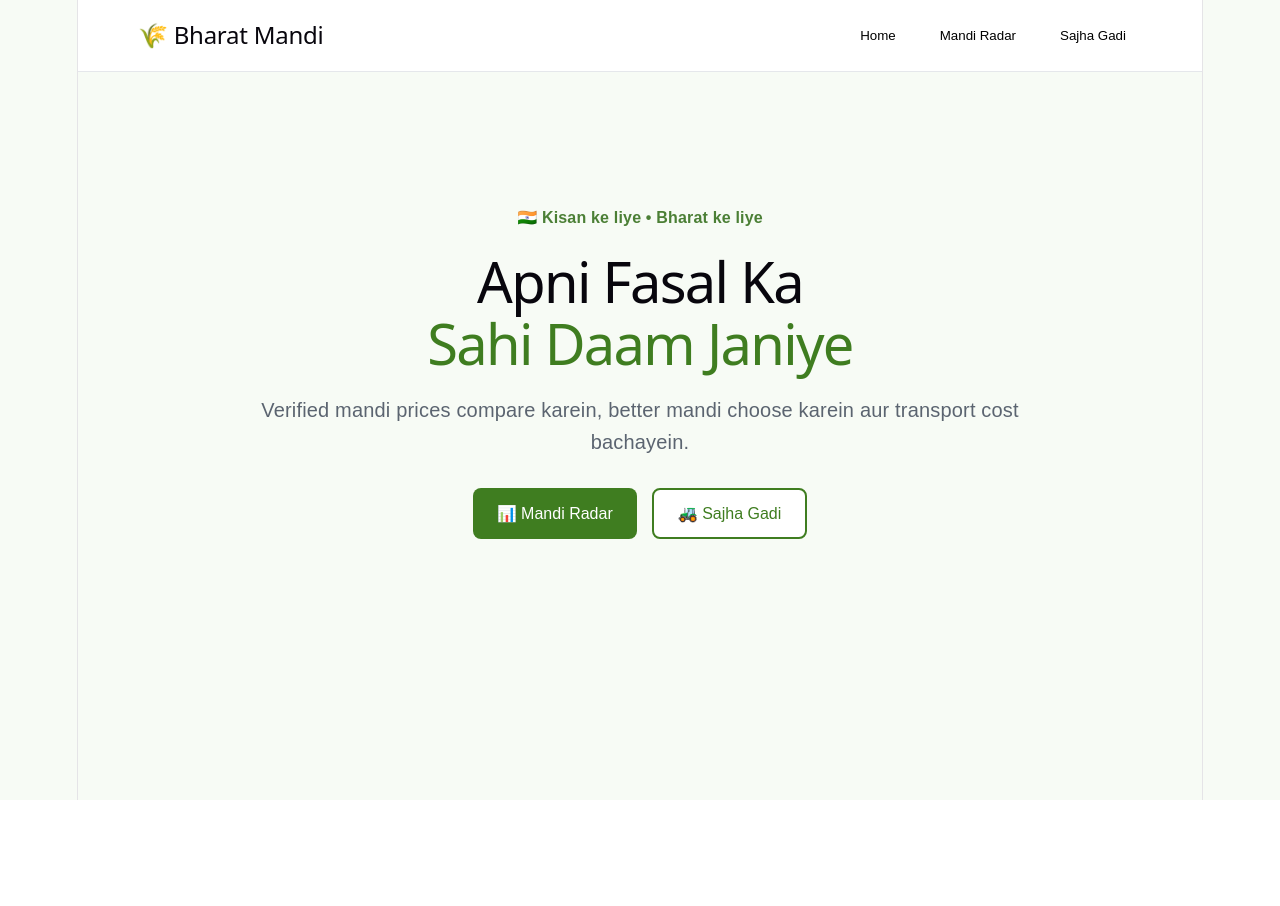
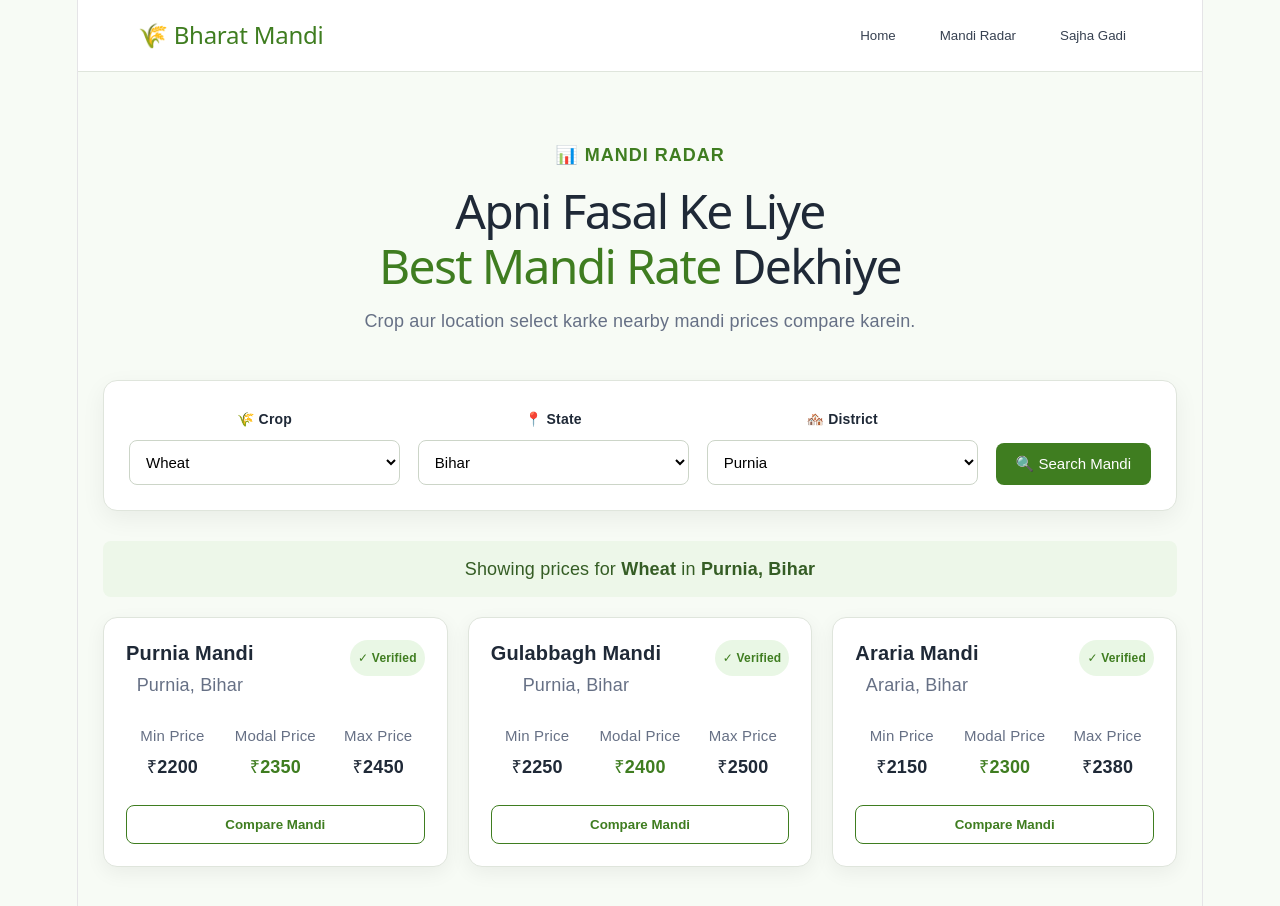
Before and after one commit to NK0018/bharat-mandi-hackathon, a React (Vite) app: page / in a window 1280 px wide. Shown: the top 906 px of the page. Before the commit the page ends 800 px from the top, so only its background shows below. Built offline with nearby package versions, Linux system fonts and the light colour scheme.

Commit message:
Build Mandi Radar UI

```diff
--- a/src/App.css
+++ b/src/App.css
@@ -9,19 +9,20 @@ body {
   min-height: 100vh;
 }
 
-/* Navbar */
+/* NAVBAR */
 
 .navbar {
   display: flex;
   justify-content: space-between;
   align-items: center;
   padding: 18px 60px;
-  background: white;
-  border-bottom: 1px solid #e5e7eb;
+  background: #ffffff;
+  border-bottom: 1px solid #dfe5dc;
 }
 
 .navbar h2 {
   margin: 0;
+  color: #3f7d20;
 }
 
 .nav-links {
@@ -33,69 +34,201 @@ body {
   padding: 10px 16px;
   border: none;
   background: transparent;
+  color: #374151;
   cursor: pointer;
 }
 
-/* Hero */
+/* RADAR */
 
-.hero-section {
-  min-height: 75vh;
-  display: flex;
-  justify-content: center;
-  align-items: center;
+.radar-section {
+  max-width: 1100px;
+  margin: auto;
+  padding: 70px 25px;
+}
+
+.radar-heading {
   text-align: center;
 }
 
-.hero-content {
-  max-width: 800px;
-  padding: 40px 20px;
+.tagline {
+  color: #3f7d20;
+  font-weight: bold;
+  letter-spacing: 1px;
 }
 
-.tagline {
-  font-size: 16px;
-  color: #4b7f35;
+.radar-heading h1 {
+  font-size: 48px;
+  line-height: 1.15;
+  margin: 15px 0;
+  color: #1f2937;
+}
+
+.radar-heading h1 span {
+  color: #3f7d20;
+}
+
+.radar-heading > p:last-child {
+  font-size: 18px;
+  color: #667085;
+}
+
+/* FILTER CARD */
+
+.filter-card {
+  margin-top: 45px;
+  padding: 25px;
+  background: white;
+  border: 1px solid #dfe5dc;
+  border-radius: 14px;
+  display: flex;
+  gap: 18px;
+  align-items: end;
+  box-shadow: 0 8px 25px rgba(0, 0, 0, 0.06);
+}
+
+.filter-group {
+  flex: 1;
+  display: flex;
+  flex-direction: column;
+  gap: 8px;
+}
+
+.filter-group label {
+  font-weight: bold;
+  font-size: 14px;
+}
+
+.filter-group select {
+  padding: 12px;
+  border: 1px solid #ccd5c8;
+  border-radius: 8px;
+  font-size: 15px;
+  background: white;
+}
+
+.search-btn {
+  padding: 12px 20px;
+  border: none;
+  border-radius: 8px;
+  background: #3f7d20;
+  color: white;
+  font-size: 15px;
+  cursor: pointer;
+}
+
+/* SELECTED INFO */
+
+.selection-info {
+  margin: 30px 0 20px;
+  padding: 15px;
+  background: #edf7e9;
+  border-radius: 8px;
+  text-align: center;
+  color: #355d25;
+}
+
+/* MANDI GRID */
+
+.mandi-grid {
+  display: grid;
+  grid-template-columns: repeat(3, 1fr);
+  gap: 20px;
+}
+
+.mandi-card {
+  background: white;
+  border: 1px solid #dfe5dc;
+  border-radius: 14px;
+  padding: 22px;
+  box-shadow: 0 6px 20px rgba(0, 0, 0, 0.06);
+}
+
+.mandi-card-header {
+  display: flex;
+  justify-content: space-between;
+  gap: 10px;
+}
+
+.mandi-card h3 {
+  margin: 0;
+  font-size: 20px;
+}
+
+.mandi-card-header p {
+  margin: 6px 0 0;
+  color: #667085;
+}
+
+.verified {
+  height: fit-content;
+  padding: 5px 8px;
+  border-radius: 20px;
+  background: #e9f7e5;
+  color: #3f7d20;
+  font-size: 12px;
   font-weight: bold;
 }
 
-.hero-content h1 {
-  font-size: 56px;
-  line-height: 1.1;
-  margin: 20px 0;
+.price-row {
+  display: grid;
+  grid-template-columns: repeat(3, 1fr);
+  gap: 10px;
+  margin: 25px 0;
 }
 
-.hero-content h1 span {
+.price-row div {
+  display: flex;
+  flex-direction: column;
+  gap: 5px;
+}
+
+.price-row small {
+  color: #667085;
+}
+
+.price-row strong {
+  font-size: 18px;
+}
+
+.modal-price {
   color: #3f7d20;
 }
 
-.hero-text {
-  font-size: 20px;
-  line-height: 1.6;
-  color: #5b6470;
+.compare-btn {
+  width: 100%;
+  padding: 11px;
+  border: 1px solid #3f7d20;
+  border-radius: 8px;
+  background: white;
+  color: #3f7d20;
+  cursor: pointer;
+  font-weight: bold;
 }
 
-.hero-buttons {
-  margin-top: 30px;
-  display: flex;
-  justify-content: center;
-  gap: 15px;
-}
-
-.primary-btn,
-.secondary-btn {
-  padding: 14px 24px;
-  border-radius: 8px;
-  font-size: 16px;
-  cursor: pointer;
-}
-
-.primary-btn {
-  border: none;
+.compare-btn:hover {
   background: #3f7d20;
   color: white;
 }
 
-.secondary-btn {
-  border: 2px solid #3f7d20;
-  background: white;
-  color: #3f7d20;
+/* MOBILE */
+
+@media (max-width: 800px) {
+  .navbar {
+    padding: 18px 25px;
+    flex-direction: column;
+    gap: 15px;
+  }
+
+  .filter-card {
+    flex-direction: column;
+    align-items: stretch;
+  }
+
+  .mandi-grid {
+    grid-template-columns: 1fr;
+  }
+
+  .radar-heading h1 {
+    font-size: 36px;
+  }
 }
--- a/src/App.jsx
+++ b/src/App.jsx
@@ -1,6 +1,35 @@
+import { useState } from 'react'
 import './App.css'
 
 function App() {
+  const [crop, setCrop] = useState('Wheat')
+  const [state, setState] = useState('Bihar')
+  const [district, setDistrict] = useState('Purnia')
+
+  const mandiData = [
+    {
+      name: 'Purnia Mandi',
+      location: 'Purnia, Bihar',
+      min: 2200,
+      max: 2450,
+      modal: 2350,
+    },
+    {
+      name: 'Gulabbagh Mandi',
+      location: 'Purnia, Bihar',
+      min: 2250,
+      max: 2500,
+      modal: 2400,
+    },
+    {
+      name: 'Araria Mandi',
+      location: 'Araria, Bihar',
+      min: 2150,
+      max: 2380,
+      modal: 2300,
+    },
+  ]
+
   return (
     <div className="app">
 
@@ -15,32 +44,126 @@ function App() {
         </div>
       </nav>
 
-      {/* Hero Section */}
-      <main className="hero-section">
+      {/* Mandi Radar */}
+      <main className="radar-section">
 
-        <div className="hero-content">
-          <p className="tagline">🇮🇳 Kisan ke liye • Bharat ke liye</p>
+        <div className="radar-heading">
+          <p className="tagline">📊 MANDI RADAR</p>
 
           <h1>
-            Apni Fasal Ka
+            Apni Fasal Ke Liye
             <br />
-            <span>Sahi Daam Janiye</span>
+            <span>Best Mandi Rate</span> Dekhiye
           </h1>
 
-          <p className="hero-text">
-            Verified mandi prices compare karein,
-            better mandi choose karein aur transport cost bachayein.
+          <p>
+            Crop aur location select karke nearby mandi prices compare karein.
           </p>
+        </div>
 
-          <div className="hero-buttons">
-            <button className="primary-btn">
-              📊 Mandi Radar
-            </button>
+        {/* Filters */}
+        <div className="filter-card">
 
-            <button className="secondary-btn">
-              🚜 Sajha Gadi
-            </button>
+          <div className="filter-group">
+            <label>🌾 Crop</label>
+
+            <select
+              value={crop}
+              onChange={(e) => setCrop(e.target.value)}
+            >
+              <option>Wheat</option>
+              <option>Rice</option>
+              <option>Maize</option>
+              <option>Potato</option>
+            </select>
           </div>
+
+          <div className="filter-group">
+            <label>📍 State</label>
+
+            <select
+              value={state}
+              onChange={(e) => setState(e.target.value)}
+            >
+              <option>Bihar</option>
+              <option>Uttar Pradesh</option>
+              <option>West Bengal</option>
+              <option>Punjab</option>
+            </select>
+          </div>
+
+          <div className="filter-group">
+            <label>🏘️ District</label>
+
+            <select
+              value={district}
+              onChange={(e) => setDistrict(e.target.value)}
+            >
+              <option>Purnia</option>
+              <option>Araria</option>
+              <option>Katihar</option>
+              <option>Bhagalpur</option>
+            </select>
+          </div>
+
+          <button className="search-btn">
+            🔍 Search Mandi
+          </button>
+
+        </div>
+
+        {/* Selected Location */}
+        <div className="selection-info">
+          Showing prices for{' '}
+          <strong>{crop}</strong> in{' '}
+          <strong>{district}, {state}</strong>
+        </div>
+
+        {/* Mandi Cards */}
+        <div className="mandi-grid">
+
+          {mandiData.map((mandi) => (
+            <div className="mandi-card" key={mandi.name}>
+
+              <div className="mandi-card-header">
+                <div>
+                  <h3>{mandi.name}</h3>
+                  <p>{mandi.location}</p>
+                </div>
+
+                <span className="verified">
+                  ✓ Verified
+                </span>
+              </div>
+
+              <div className="price-row">
+
+                <div>
+                  <small>Min Price</small>
+                  <strong>₹{mandi.min}</strong>
+                </div>
+
+                <div>
+                  <small>Modal Price</small>
+                  <strong className="modal-price">
+                    ₹{mandi.modal}
+                  </strong>
+                </div>
+
+                <div>
+                  <small>Max Price</small>
+                  <strong>₹{mandi.max}</strong>
+                </div>
+
+              </div>
+
+              <button className="compare-btn">
+                Compare Mandi
+              </button>
+
+            </div>
+          ))}
+
         </div>
 
       </main>
```
